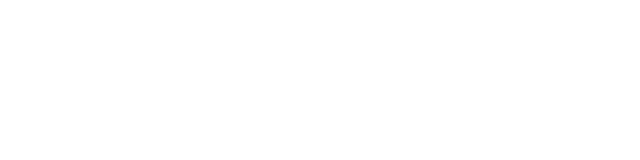
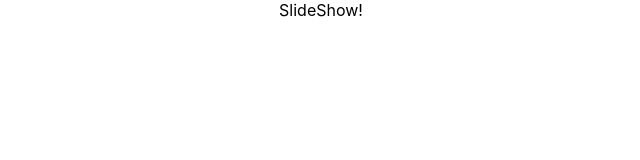
Before and after one commit to josephtownshend/portfolio-template, a React (Create React App) app: page / in a window 1280 px wide. Shown: the top 160 px of the page, without its empty margins (319-959 px from the left). Built offline with nearby package versions, Linux system fonts and the light colour scheme.

Commit message:
feat: slideshow component set up returning string

```diff
--- a/src/App.js
+++ b/src/App.js
@@ -1,10 +1,11 @@
 import React from 'react';
+import Slideshow from './components/Slideshow';
 import './App.css';
 
 function App() {
   return (
     <div className="App">
-
+      <Slideshow />
     </div>
   );
 }
--- /dev/null
+++ b/src/components/Slideshow.js
@@ -0,0 +1,10 @@
+import React from 'react';
+
+export default class Slideshow extends React.Component {
+
+  render() {
+    return(
+      <div> SlideShow!</div>
+    )
+  }
+}
```
